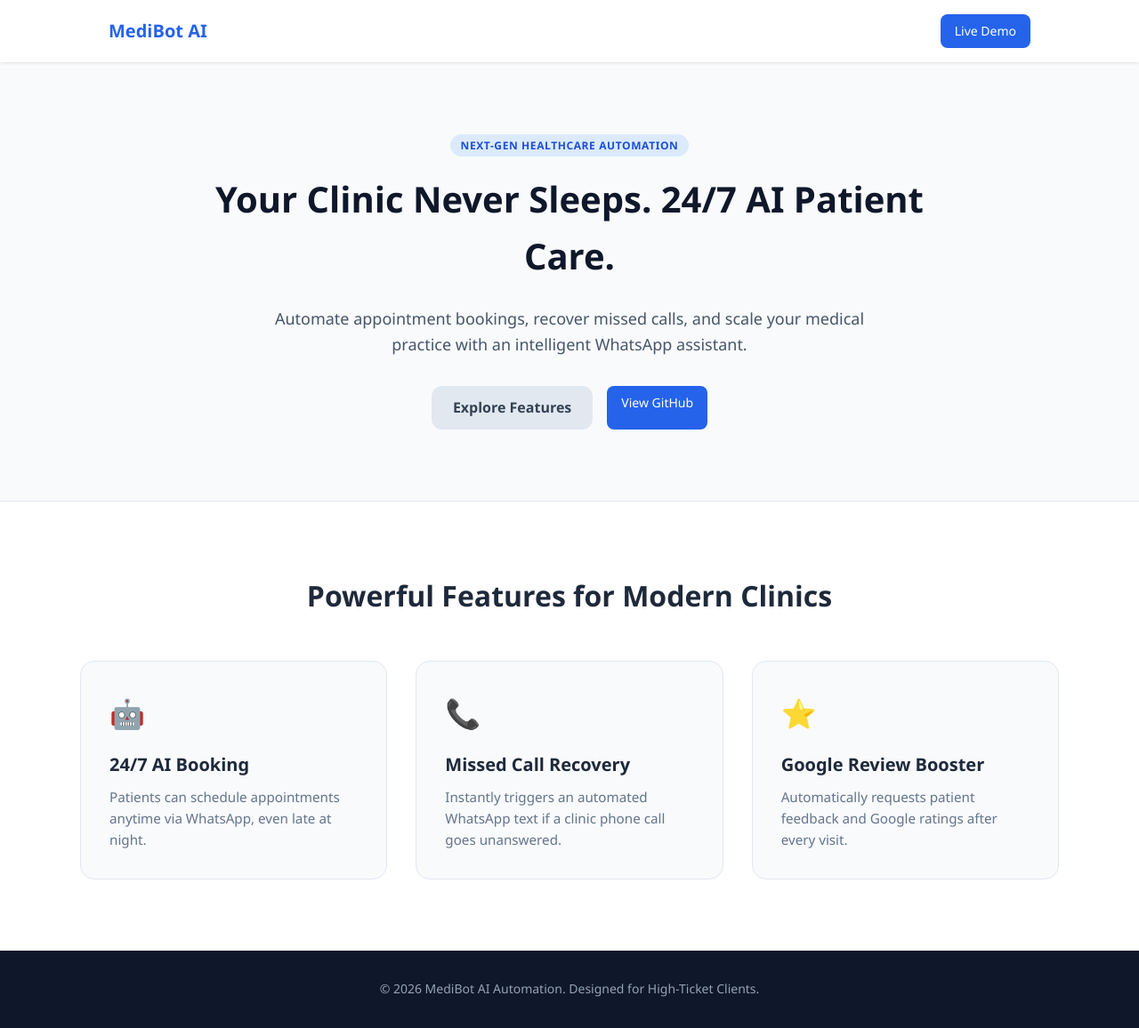
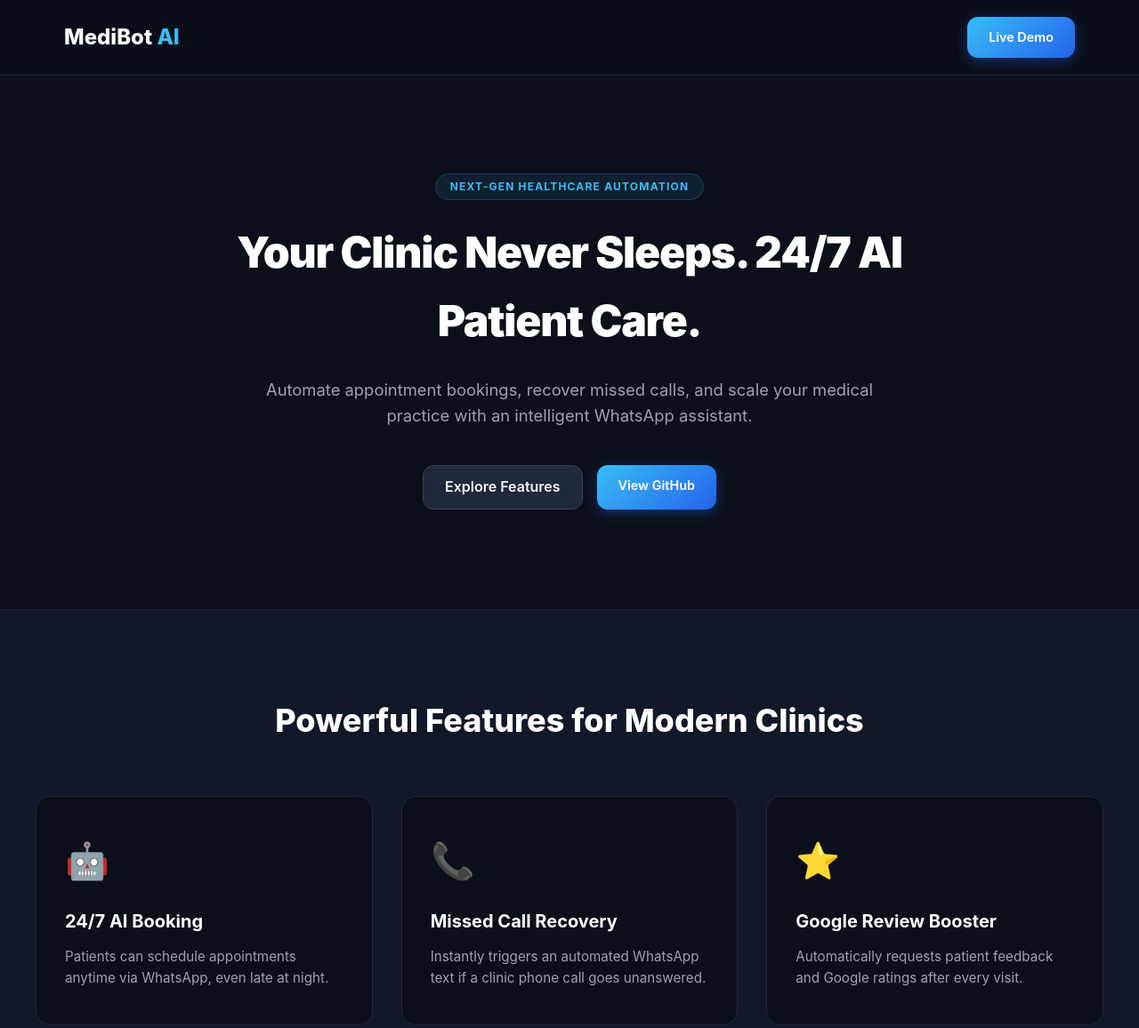
Before and after one commit to mk906036875-create/whatsapp-ai-automation, a plain HTML site: page index.html in a window 1280 px wide. Shown: the top 1156 px of the page at 89% size. Drawn offline with Linux system fonts and the light colour scheme.

Commit message:
Revamp styles for dark premium theme
Updated styles for a dark premium theme, including changes to colors, padding, and font styles.

```diff
--- a/style.css
+++ b/style.css
@@ -1,4 +1,4 @@
-/* Reset & Base Styles */
+ /* Reset & Dark Premium Theme */
 * {
     margin: 0;
     padding: 0;
@@ -6,83 +6,110 @@
 }
 
 body {
-    font-family: 'Segoe UI', Tahoma, Geneva, Verdana, sans-serif;
-    background-color: #f8fafc;
-    color: #1e293b;
+    font-family: 'Inter', sans-serif, system-ui;
+    background-color: #0b0f19;
+    color: #f3f4f6;
     line-height: 1.6;
 }
 
-/* Header / Navbar */
+/* Header */
 header {
-    background: #ffffff;
-    box-shadow: 0 1px 3px rgba(0, 0, 0, 0.1);
+    background: rgba(11, 15, 25, 0.85);
+    backdrop-filter: blur(10px);
+    border-bottom: 1px solid #1f2937;
     position: sticky;
     top: 0;
     z-index: 100;
 }
 
 .nav-container {
-    max-width: 1100px;
+    max-width: 1200px;
     margin: 0 auto;
-    padding: 1rem 2rem;
+    padding: 1.2rem 2rem;
     display: flex;
     justify-content: space-between;
     align-items: center;
 }
 
 .logo {
-    font-size: 1.25rem;
-    font-weight: bold;
-    color: #2563eb;
+    font-size: 1.5rem;
+    font-weight: 800;
+    color: #ffffff;
 }
 
+.logo span {
+    color: #38bdf8;
+}
+
+/* Buttons */
 .btn-primary {
-    background-color: #2563eb;
+    background: linear-gradient(135deg, #38bdf8 0%, #2563eb 100%);
     color: #ffffff;
-    padding: 0.5rem 1rem;
-    border-radius: 0.5rem;
+    padding: 0.7rem 1.5rem;
+    border-radius: 0.75rem;
     text-decoration: none;
-    font-size: 0.875rem;
-    font-weight: 500;
-    transition: background 0.3s;
+    font-size: 0.9rem;
+    font-weight: 600;
+    box-shadow: 0 4px 14px rgba(37, 99, 235, 0.4);
+    transition: transform 0.2s, opacity 0.2s;
+    display: inline-block;
 }
 
 .btn-primary:hover {
-    background-color: #1d4ed8;
+    opacity: 0.9;
+    transform: translateY(-2px);
+}
+
+.btn-secondary {
+    background-color: #1f2937;
+    color: #f3f4f6;
+    padding: 0.7rem 1.5rem;
+    border-radius: 0.75rem;
+    text-decoration: none;
+    font-weight: 600;
+    border: 1px solid #374151;
+    transition: background 0.2s;
+    display: inline-block;
+}
+
+.btn-secondary:hover {
+    background-color: #374151;
 }
 
 /* Hero Section */
 .hero {
     max-width: 900px;
     margin: 0 auto;
-    padding: 5rem 2rem;
+    padding: 7rem 2rem;
     text-align: center;
 }
 
 .badge {
-    background-color: #dbeafe;
-    color: #1d4ed8;
+    background-color: rgba(56, 189, 248, 0.1);
+    color: #38bdf8;
     font-size: 0.75rem;
-    font-weight: 600;
-    padding: 0.25rem 0.75rem;
+    font-weight: 700;
+    padding: 0.4rem 1rem;
     border-radius: 9999px;
     text-transform: uppercase;
-    letter-spacing: 0.05em;
+    letter-spacing: 0.1em;
+    border: 1px solid rgba(56, 189, 248, 0.2);
 }
 
 .hero h2 {
-    font-size: 2.5rem;
-    font-weight: 800;
-    margin-top: 1rem;
+    font-size: 3rem;
+    font-weight: 900;
+    margin-top: 1.5rem;
     margin-bottom: 1.5rem;
-    color: #0f172a;
+    color: #ffffff;
+    letter-spacing: -0.025em;
 }
 
 .hero p {
-    font-size: 1.125rem;
-    color: #475569;
+    font-size: 1.15rem;
+    color: #9ca3af;
     max-width: 700px;
-    margin: 0 auto 2rem auto;
+    margin: 0 auto 2.5rem auto;
 }
 
 .hero-buttons {
@@ -91,73 +118,67 @@
     gap: 1rem;
 }
 
-.btn-secondary {
-    background-color: #e2e8f0;
-    color: #334155;
-    padding: 0.75rem 1.5rem;
-    border-radius: 0.75rem;
-    text-decoration: none;
-    font-weight: 600;
-    transition: background 0.3s;
-}
-
-.btn-secondary:hover {
-    background-color: #cbd5e1;
-}
-
 /* Features Section */
 .features {
-    background-color: #ffffff;
-    padding: 5rem 2rem;
-    border-top: 1px solid #e2e8f0;
+    background-color: #111827;
+    padding: 6rem 2rem;
+    border-top: 1px solid #1f2937;
+    border-bottom: 1px solid #1f2937;
 }
 
 .features-container {
-    max-width: 1100px;
+    max-width: 1200px;
     margin: 0 auto;
 }
 
 .features h3 {
     text-align: center;
-    font-size: 2rem;
-    font-weight: 700;
-    margin-bottom: 3rem;
+    font-size: 2.25rem;
+    font-weight: 800;
+    margin-bottom: 3.5rem;
+    color: #ffffff;
 }
 
 .features-grid {
     display: grid;
-    grid-template-columns: repeat(auto-fit, minmax(300px, 1fr));
+    grid-template-columns: repeat(auto-fit, minmax(320px, 1fr));
     gap: 2rem;
 }
 
 .feature-card {
-    background-color: #f8fafc;
-    border: 1px solid #e2e8f0;
-    padding: 2rem;
+    background-color: #0b0f19;
+    border: 1px solid #1f2937;
+    padding: 2.5rem 2rem;
     border-radius: 1rem;
+    transition: border-color 0.3s;
+}
+
+.feature-card:hover {
+    border-color: #38bdf8;
 }
 
 .feature-icon {
-    font-size: 2rem;
-    margin-bottom: 1rem;
+    font-size: 2.5rem;
+    margin-bottom: 1.2rem;
 }
 
 .feature-card h4 {
     font-size: 1.25rem;
-    font-weight: 600;
-    margin-bottom: 0.5rem;
+    font-weight: 700;
+    margin-bottom: 0.75rem;
+    color: #ffffff;
 }
 
 .feature-card p {
-    color: #64748b;
+    color: #9ca3af;
     font-size: 0.95rem;
 }
 
 /* Footer */
 footer {
-    background-color: #0f172a;
-    color: #94a3b8;
+    background-color: #0b0f19;
+    color: #6b7280;
     text-align: center;
-    padding: 2rem;
+    padding: 2.5rem;
     font-size: 0.875rem;
-  }
+    }
```
